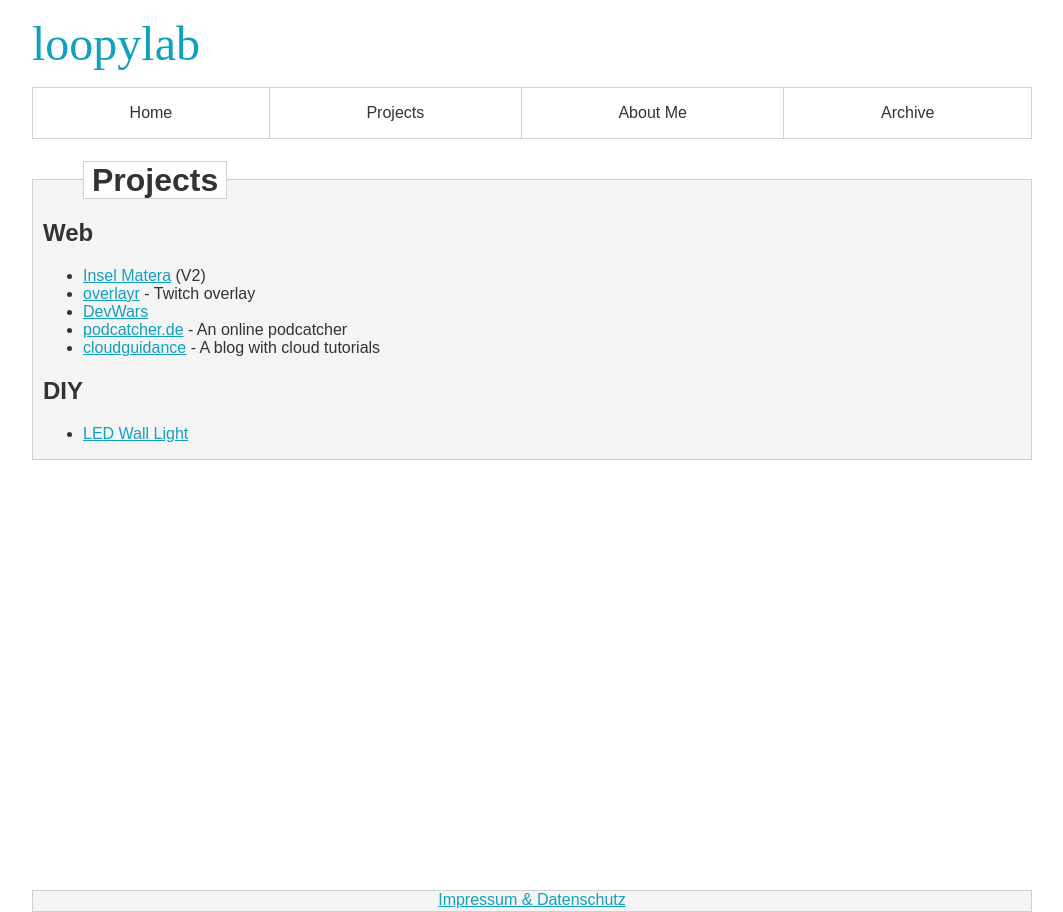
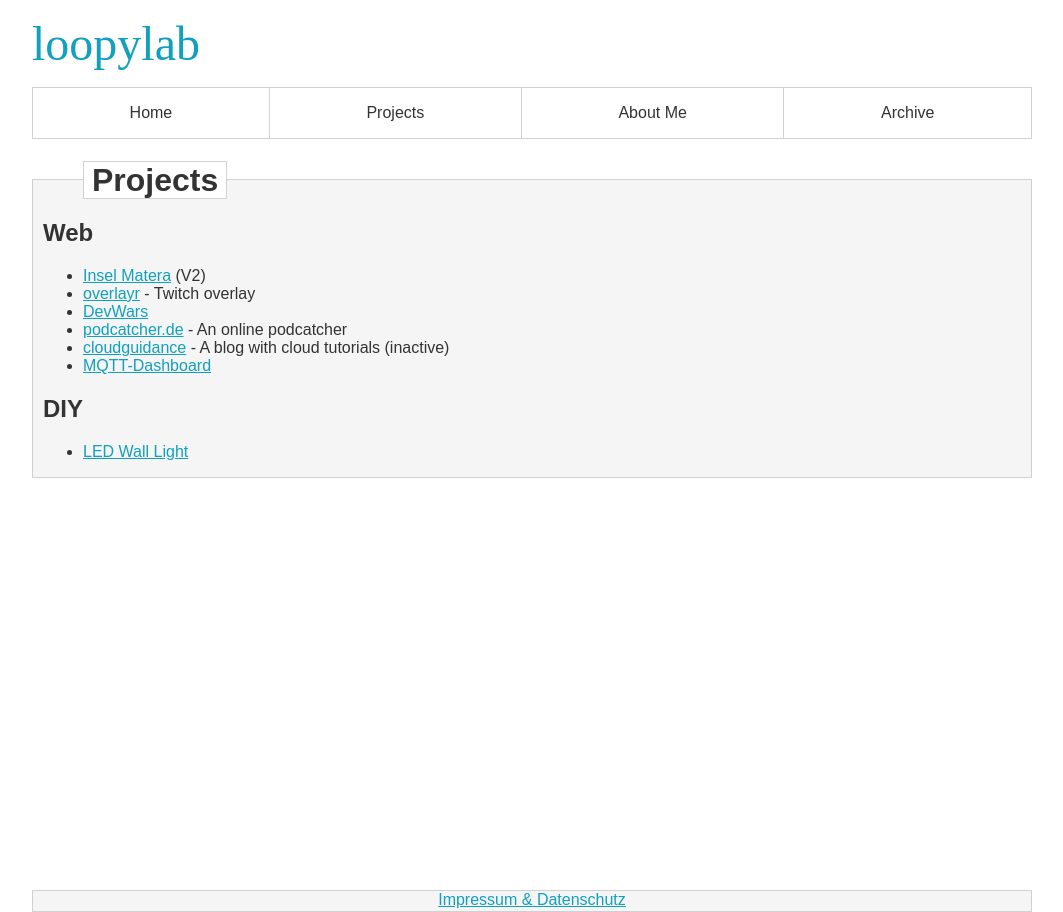
Before and after one commit to DirkHeinke/loopylab, a Jekyll site: the page built from projects.md, in a window 1280 px wide. Shown: the whole page, without its empty margins (108-1171 px from the left). Built offline with Jekyll 4.4.1, drawn with Linux system fonts in a browser that asks for light colours; nearby versions of some CDN libraries; some web fonts are replaced.

Commit message:
Add post for mqtt-dashboard

```diff
--- a/projects.md
+++ b/projects.md
@@ -1,6 +1,6 @@
 ---
+title: Projects
 layout: page
-title: Projects
 ---
 
 ## Web
@@ -8,7 +8,8 @@ title: Projects
 * [overlayr](http://overlayr.net/) - Twitch overlay
 * [DevWars](http://devwars.tv/)
 * [podcatcher.de](http://podcatcher.de/) - An online podcatcher
-* [cloudguidance](https://cloudguidance.wordpress.com/) - A blog with cloud tutorials
+* [cloudguidance](https://cloudguidance.wordpress.com/) - A blog with cloud tutorials (inactive)
+* [MQTT-Dashboard](http://mqttdashboard.dirkheinke.de/)
 
 ## DIY
 * [LED Wall Light](/2014/09/27/led-wall-light.html)
```
Also changed, not shown: _posts/2018-07-15-mqtt-dashboard.md (added, +10 -0 lines), assets/2018-07-15/mqtt_dashboard_screenshot.png (added).
